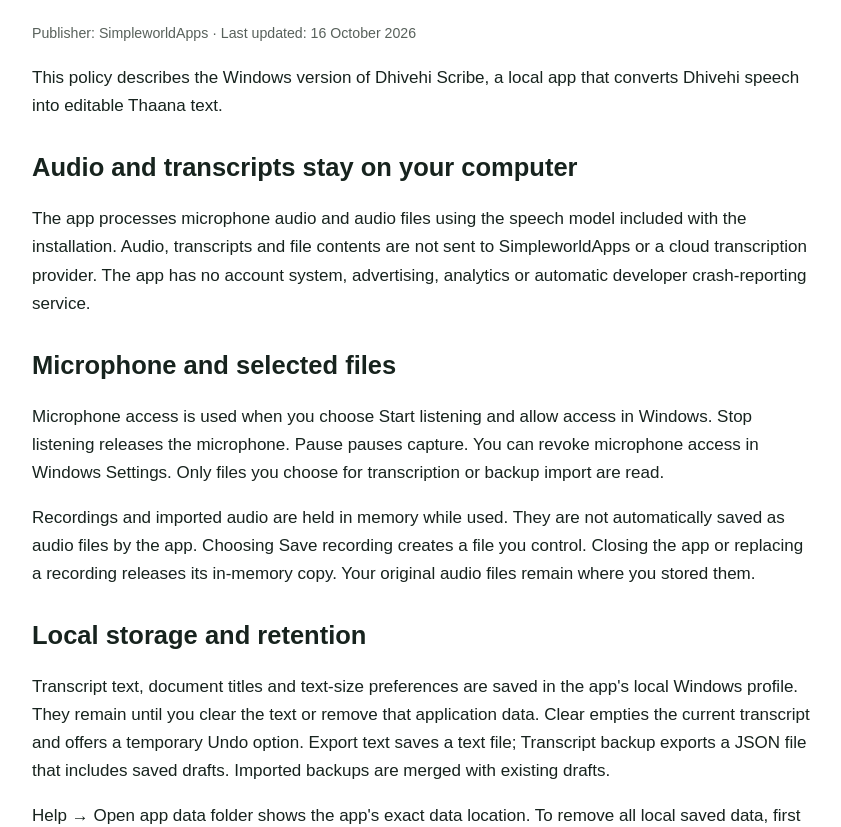
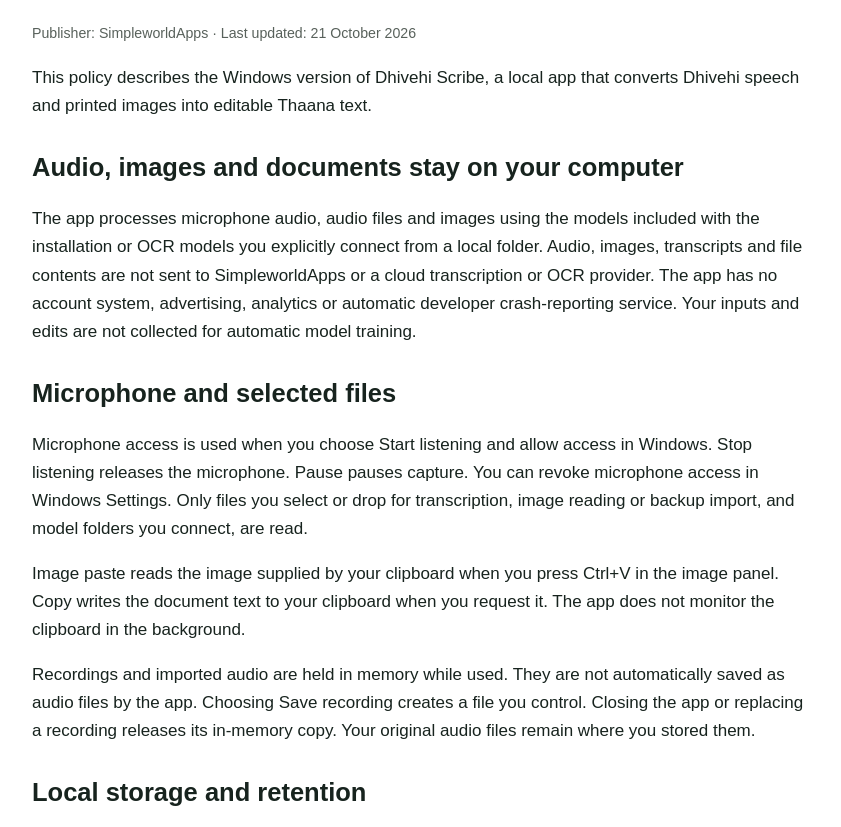
Before and after one commit to certainity/ahmedd.github.io, a plain HTML site: page dhivehi-scribe/privacy.html in a window 1280 px wide. Shown: the part 94-921 px from the top of the page, without its empty margins (218-1059 px from the left). Drawn offline with Linux system fonts and the light colour scheme.

Commit message:
Document local image OCR and clipboard handling for Dhivehi Scribe 1.0.0

```diff
--- a/dhivehi-scribe/privacy.html
+++ b/dhivehi-scribe/privacy.html
@@ -8,21 +8,22 @@
 </head>
 <body>
   <h1>Dhivehi Scribe Privacy Policy</h1>
-  <p><small>Publisher: SimpleworldApps · Last updated: 16 October 2026</small></p>
-  <p>This policy describes the Windows version of Dhivehi Scribe, a local app that converts Dhivehi speech into editable Thaana text.</p>
-  <h2>Audio and transcripts stay on your computer</h2>
-  <p>The app processes microphone audio and audio files using the speech model included with the installation. Audio, transcripts and file contents are not sent to SimpleworldApps or a cloud transcription provider. The app has no account system, advertising, analytics or automatic developer crash-reporting service.</p>
+  <p><small>Publisher: SimpleworldApps · Last updated: 21 October 2026</small></p>
+  <p>This policy describes the Windows version of Dhivehi Scribe, a local app that converts Dhivehi speech and printed images into editable Thaana text.</p>
+  <h2>Audio, images and documents stay on your computer</h2>
+  <p>The app processes microphone audio, audio files and images using the models included with the installation or OCR models you explicitly connect from a local folder. Audio, images, transcripts and file contents are not sent to SimpleworldApps or a cloud transcription or OCR provider. The app has no account system, advertising, analytics or automatic developer crash-reporting service. Your inputs and edits are not collected for automatic model training.</p>
   <h2>Microphone and selected files</h2>
-  <p>Microphone access is used when you choose Start listening and allow access in Windows. Stop listening releases the microphone. Pause pauses capture. You can revoke microphone access in Windows Settings. Only files you choose for transcription or backup import are read.</p>
+  <p>Microphone access is used when you choose Start listening and allow access in Windows. Stop listening releases the microphone. Pause pauses capture. You can revoke microphone access in Windows Settings. Only files you select or drop for transcription, image reading or backup import, and model folders you connect, are read.</p>
+  <p>Image paste reads the image supplied by your clipboard when you press Ctrl+V in the image panel. Copy writes the document text to your clipboard when you request it. The app does not monitor the clipboard in the background.</p>
   <p>Recordings and imported audio are held in memory while used. They are not automatically saved as audio files by the app. Choosing Save recording creates a file you control. Closing the app or replacing a recording releases its in-memory copy. Your original audio files remain where you stored them.</p>
   <h2>Local storage and retention</h2>
-  <p>Transcript text, document titles and text-size preferences are saved in the app's local Windows profile. They remain until you clear the text or remove that application data. Clear empties the current transcript and offers a temporary Undo option. Export text saves a text file; Transcript backup exports a JSON file that includes saved drafts. Imported backups are merged with existing drafts.</p>
+  <p>Document text, titles, text-size preferences, model settings and OCR source metadata (source filename, selected model, extraction time and quality mode) are saved in the app's local Windows profile. Image pixels are held in memory and are not included in saved documents or JSON backups. Data remains until you remove it or the application data. Clear empties the current text and offers a temporary Undo option. Selecting a new audio file creates a new document and preserves the previous saved draft. Export text saves a text file; Transcript backup exports a JSON file containing saved documents and OCR source metadata. Imported backups are merged with existing drafts.</p>
   <p>Help → Open app data folder shows the app's exact data location. To remove all local saved data, first export anything you need, close the app, and remove that data folder. Windows uninstall behavior can vary by installation type; export important drafts before uninstalling. We cannot retrieve or delete files on your computer remotely.</p>
   <h2>Security and sharing</h2>
   <p>The local speech service listens only on this computer and uses an app-generated access token. Transcripts and exports are not separately encrypted by Dhivehi Scribe; access depends on your Windows account, device protection and any folder permissions you choose. People or software with access to your account or exported files may be able to read them.</p>
   <p>Copying text, exporting files or saving a recording puts that information in locations you choose. Any later sharing is under your control. Obtain the necessary permission before recording another person.</p>
   <h2>Logs and external services</h2>
-  <p>Local diagnostic logs record speech-engine startup and errors. The app does not intentionally log transcript text or audio. Logs are kept in the app data folder and are not automatically sent to the publisher.</p>
+  <p>Local diagnostic logs record engine startup and errors, which may include local model paths. The app does not intentionally log recognized text, audio or image pixels. Logs are kept in the app data folder and are not automatically sent to the publisher.</p>
   <p>Optional links to model information and this policy open your browser. Those websites follow their own privacy practices. Microsoft handles Store downloads, updates, ratings and Store diagnostics under Microsoft's privacy policy. The app's core transcription functions work offline after installation.</p>
   <h2>Support and policy updates</h2>
   <p>If you contact support, we receive the email address and information you choose to send. Do not send private recordings or transcripts unless necessary for your request. We use support messages to respond and investigate the reported issue.</p>
```
